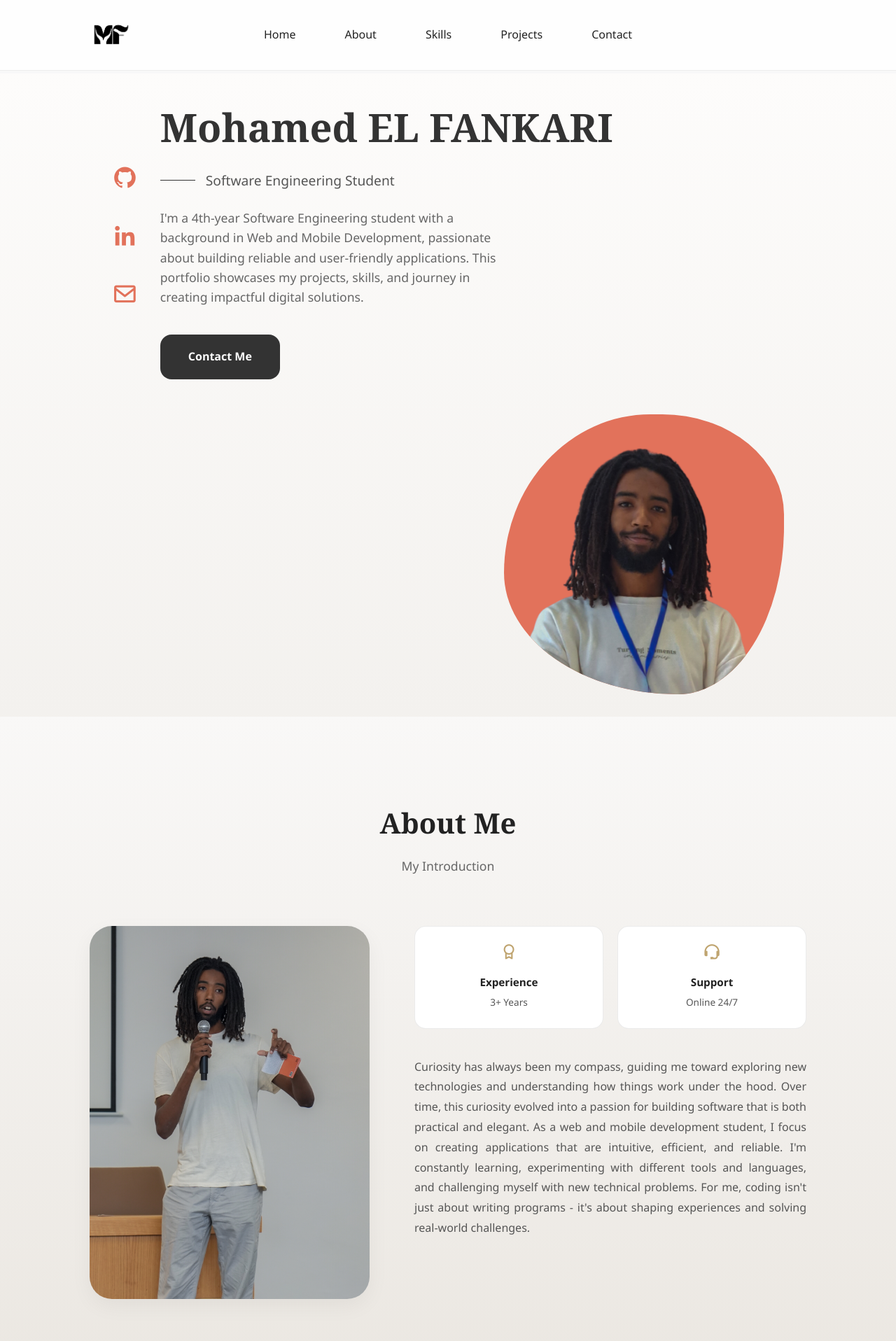
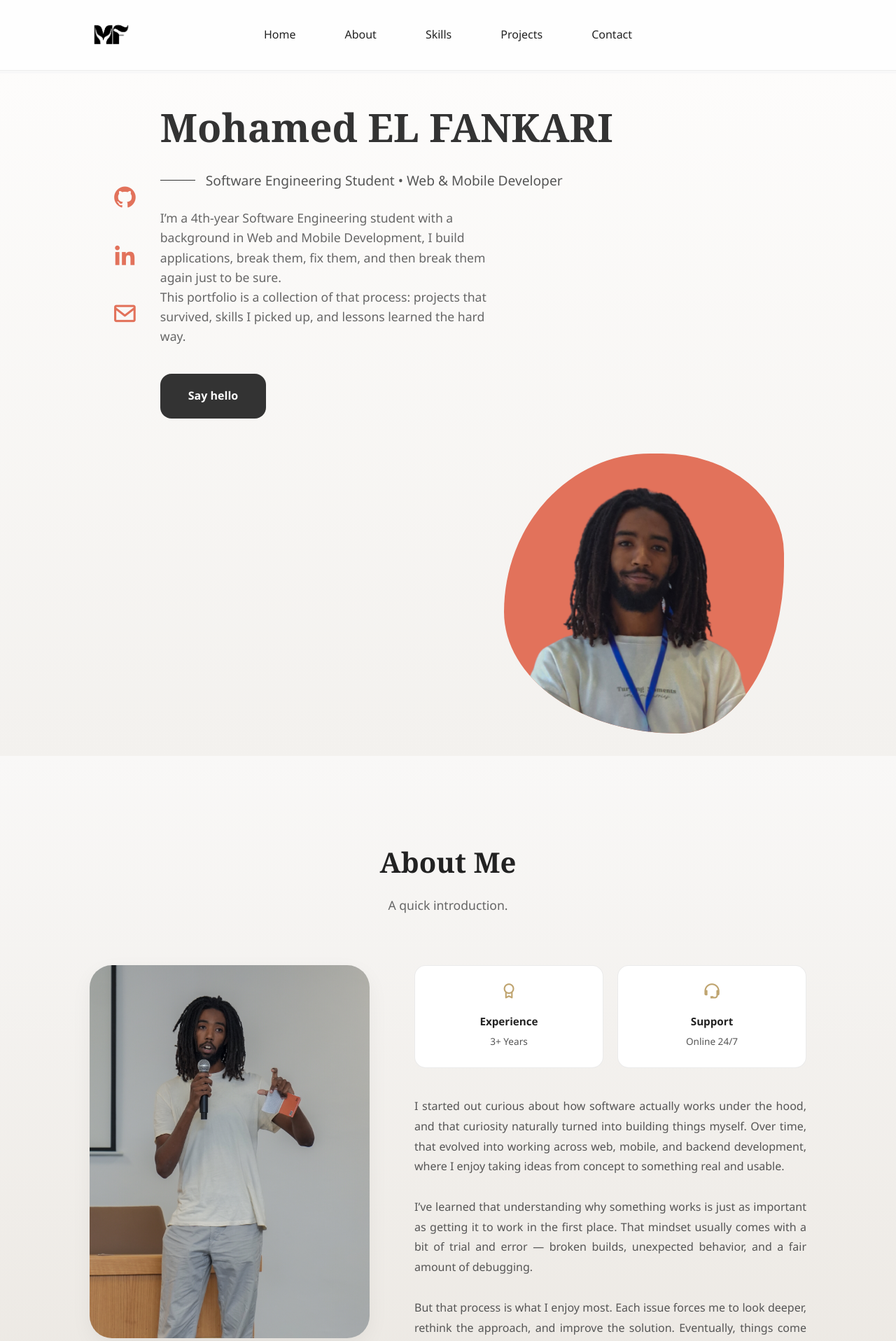
Before and after one commit to mohamedefk02/portfolio, a Next.js app: page / in a window 1280 px wide. Shown: the top 1916 px of the page at 70% size. Built offline with nearby package versions, Linux system fonts and the light colour scheme.

Commit message:
Refined the content to be more fun XD

```diff
--- a/app/page.tsx
+++ b/app/page.tsx
@@ -10,7 +10,7 @@ export default async function Page({
 }) {
   const params = await searchParams;
   const sent = params.sent;
-  const contactStatus = sent ? "Message sent - thank you!" : undefined;
+  const contactStatus = sent ? "Message sent. No stack trace required." : undefined;
 
   return (
     <HomePage
--- a/components/home-page.tsx
+++ b/components/home-page.tsx
@@ -7,7 +7,7 @@ function SkillsSection({ skillCategories }: { skillCategories: SkillCategory[] }
   return (
     <section id="skills" className="section fade-in">
       <h2 className="section-title">Skills</h2>
-      <p className="subtitle">My Tech Toolbox</p>
+      <p className="subtitle">The tools I reach for when it's time to build, debug, and ship.</p>
 
       <div className="skills-main-grid">
         {skillCategories.map((category) => (
@@ -31,11 +31,29 @@ function SkillsSection({ skillCategories }: { skillCategories: SkillCategory[] }
   );
 }
 
+function CurrentFocusSection() {
+  return (
+    <section id="focus" className="section">
+      <h2 className="section-title">Current Focus</h2>
+      <p className="subtitle">What I&apos;m working on when I&apos;m not pretending one small fix won&apos;t affect five files.</p>
+
+      <div className="about-data" style={{ maxWidth: 820, margin: "0 auto" }}>
+        <p className="about-description">
+          Right now, I&apos;m focused on building stronger full-stack applications, getting sharper on backend design,
+          and making interfaces feel clean without feeling generic. I like projects that have real behavior behind
+          them: state, edge cases, admin flows, APIs, mobile interactions, and the kind of bugs that only show up
+          after you say, &quot;it should be fine.&quot;
+        </p>
+      </div>
+    </section>
+  );
+}
+
 function ContactSection({ contactStatus }: { contactStatus?: string }) {
   return (
     <section id="contact" className="section contact-section">
-      <h2 className="section-title">Contact Me</h2>
-      <p className="subtitle">Let's Create Something Together</p>
+      <h2 className="section-title">Contact</h2>
+      <p className="subtitle">If my work looks like your kind of chaos, let&apos;s talk.</p>
 
       <div className="contact-container">
         <div className="contact-info">
@@ -43,14 +61,14 @@ function ContactSection({ contactStatus }: { contactStatus?: string }) {
             <i className="bx bx-envelope" />
             <div>
               <h4>Email</h4>
-              <a href="mailto:me@example.com">melfankari@gmail.com</a>
+              <a href="mailto:melfankari@gmail.com">melfankari@gmail.com</a>
             </div>
           </div>
           <div className="info-item">
             <i className="bx bx-phone-call" />
             <div>
               <h4>Phone</h4>
-              <a href="tel:+212600000000">+212 630202936</a>
+              <a href="tel:+2126630202936">+212 630202936</a>
             </div>
           </div>
           <div className="info-item">
@@ -73,7 +91,7 @@ function ContactSection({ contactStatus }: { contactStatus?: string }) {
             <textarea name="message" rows={5} placeholder="Your Message" required />
           </div>
           <button type="submit" className="btn-send">
-            Send Message <i className="bx bx-send" />
+            Send message <i className="bx bx-send" />
           </button>
           {contactStatus ? <p className="contact-status">{contactStatus}</p> : null}
         </form>
@@ -119,17 +137,18 @@ export function HomePage({
 
                 <div className="hero-title-wrapper">
                   <span className="title-line" />
-                  <p className="hero-subtitle">Software Engineering Student</p>
+                  <p className="hero-subtitle">Software Engineering Student • Web & Mobile Developer</p>
                 </div>
 
                 <p className="hero-description">
-                  I'm a 4th-year Software Engineering student with a background in Web and Mobile Development,
-                  passionate about building reliable and user-friendly applications. This portfolio showcases my
-                  projects, skills, and journey in creating impactful digital solutions.
+                  I’m a 4th-year Software Engineering student with a background in Web and Mobile Development, I build applications, break them, fix them, and then break them again just to be sure.
+                  <br />
+                  This portfolio is a collection of that process:
+                  projects that survived, skills I picked up, and lessons learned the hard way.
                 </p>
 
                 <a href="#contact" className="btn-say-hello">
-                  Contact Me
+                  Say hello
                 </a>
               </div>
             </div>
@@ -144,7 +163,7 @@ export function HomePage({
 
         <section id="about" className="section">
           <h2 className="section-title">About Me</h2>
-          <p className="subtitle">My Introduction</p>
+          <p className="subtitle">A quick introduction.</p>
 
           <div className="about-container">
             <div className="about-img-box">
@@ -164,12 +183,13 @@ export function HomePage({
                 </div>
               </div>
               <p className="about-description">
-                Curiosity has always been my compass, guiding me toward exploring new technologies and understanding
-                how things work under the hood. Over time, this curiosity evolved into a passion for building software
-                that is both practical and elegant. As a web and mobile development student, I focus on creating
-                applications that are intuitive, efficient, and reliable. I'm constantly learning, experimenting with
-                different tools and languages, and challenging myself with new technical problems. For me, coding
-                isn't just about writing programs - it's about shaping experiences and solving real-world challenges.
+                I started out curious about how software actually works under the hood, and that curiosity naturally turned into building things myself. Over time, that evolved into working across web, mobile, and backend development, where I enjoy taking ideas from concept to something real and usable.
+                <br />
+                <br />
+                I’ve learned that understanding why something works is just as important as getting it to work in the first place. That mindset usually comes with a bit of trial and error — broken builds, unexpected behavior, and a fair amount of debugging.
+                <br />
+                <br />
+                But that process is what I enjoy most. Each issue forces me to look deeper, rethink the approach, and improve the solution. Eventually, things come together into something more stable, more thoughtful, and closer to what was originally intended.
               </p>
             </div>
           </div>
@@ -177,7 +197,7 @@ export function HomePage({
 
         <section id="education" className="section">
           <h2 className="section-title">Education</h2>
-          <p className="subtitle">My Academic Journey</p>
+          <p className="subtitle">The path from &quot;I like tech&quot; to &quot;let me check the logs.&quot;</p>
           <div className="section-spacer" />
 
           <div className="timeline-horizontal">
@@ -231,8 +251,10 @@ export function HomePage({
           </div>
         </section>
 
+
         <SkillsSection skillCategories={skillCategories} />
         <ProjectsSection projects={projects} />
+        <CurrentFocusSection />
         <ContactSection contactStatus={contactStatus} />
       </>
     </ClientShell>
--- a/lib/data.ts
+++ b/lib/data.ts
@@ -27,6 +27,25 @@ const seededProjects: Project[] = [
     image: "/images/QuizApp.png",
     githubUrl: "https://github.com/Ay0u8dev/quiz_master.git",
     type: "mobile",
+  },
+  {
+    title: "Association Website - Event Management and Admin Operations",
+    description:
+      "A full-stack web platform for a community association, with my contribution focused on the upcoming events experience, the interactive map, and the internal admin workflows. As team leader, I also drove coordination while implementing the event listing and detail flows plus the admin panels for volunteers, participants, and events.",
+    impact:
+      "It helped the association present upcoming activities clearly and manage registrations and volunteer operations from one centralized interface.",
+    highlights: [
+      "Led the project as team leader while owning the upcoming events section of the public website.",
+      "Built the event details and registration flow, including participant submission and event-specific volunteer application paths.",
+      "Implemented the admin panels for volunteers, participants, and events, with approval, decline, create, update, and delete workflows.",
+      "Added event occupancy tracking in the admin and public views using registered-versus-capacity data from the backend.",
+      "Integrated the map section into the public site to support location-oriented presentation of the association.",
+    ],
+    techStack: ["React", "TypeScript", "Vite", "Tailwind CSS", "Spring Boot", "Spring Data JPA", "PostgreSQL", "Docker"],
+    image: "/images/aspivot.png",
+    githubUrl: null,
+    isInDevelopment: true,
+    type: "web",
   },
   {
     title: "SmartShop - Mobile E-Commerce Catalog and Inventory Manager",
@@ -100,25 +119,6 @@ const seededProjects: Project[] = [
     image: "/images/sptool.png",
     githubUrl: "https://github.com/mohamedefk02/Snapshot_Recover",
     type: "desktop",
-  },
-  {
-    title: "Association Website - Event Management and Admin Operations",
-    description:
-      "A full-stack web platform for a community association, with my contribution focused on the upcoming events experience, the interactive map, and the internal admin workflows. As team leader, I also drove coordination while implementing the event listing and detail flows plus the admin panels for volunteers, participants, and events.",
-    impact:
-      "It helped the association present upcoming activities clearly and manage registrations and volunteer operations from one centralized interface.",
-    highlights: [
-      "Led the project as team leader while owning the upcoming events section of the public website.",
-      "Built the event details and registration flow, including participant submission and event-specific volunteer application paths.",
-      "Implemented the admin panels for volunteers, participants, and events, with approval, decline, create, update, and delete workflows.",
-      "Added event occupancy tracking in the admin and public views using registered-versus-capacity data from the backend.",
-      "Integrated the map section into the public site to support location-oriented presentation of the association.",
-    ],
-    techStack: ["React", "TypeScript", "Vite", "Tailwind CSS", "Spring Boot", "Spring Data JPA", "PostgreSQL", "Docker"],
-    image: "/images/aspivot.png",
-    githubUrl: null,
-    isInDevelopment: true,
-    type: "web",
   },
   {
     title: "WeBall Match Organizer Android App",
```
